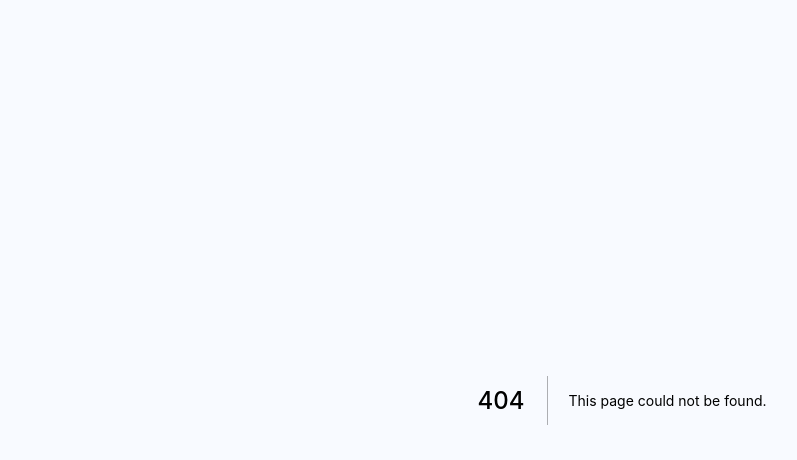
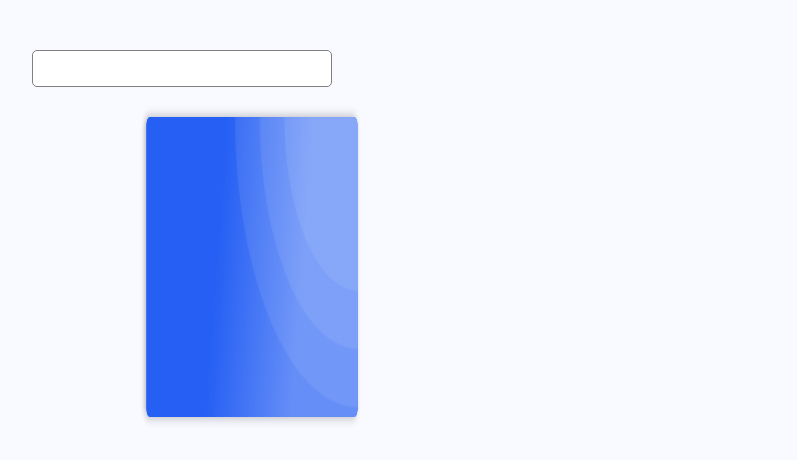
Before and after one commit to znamazi/ovou-bigcommerce, a Next.js app: page /card2 in a window 1280 px wide. Before the commit this address had no page. Shown: the top 460 px of the page, without its empty margins (18-815 px from the left). Built offline with nearby package versions, Linux system fonts and the light colour scheme.

Commit message:
some test

```diff
--- a/pages/_app.js
+++ b/pages/_app.js
@@ -1,4 +1,6 @@
 import GlobalStyle from '../styles/GlobalStyle'
+import '../styles/card2.css'
+import '../styles/metal.css'
 
 const Noop = ({ children }) => <>{children}</>
 
--- /dev/null
+++ b/pages/card2.jsx
@@ -0,0 +1,33 @@
+import React, { useState } from 'react'
+import { Flex } from 'rebass'
+import styled from 'styled-components'
+
+const Input = styled.input`
+  padding: 10px;
+  width: 300px;
+  border: 1px solid gray;
+  border-radius: 5px;
+  margin: 30px;
+`
+
+const Card2 = () => {
+  const [inputValue, setInputValue] = useState('')
+  return (
+    <Flex flexDirection={`column`} margin="20px">
+      <Input
+        name="handle"
+        id="card-details-profile-link"
+        value={inputValue}
+        autoCapitalize="none"
+        aria-describedby="card-details-profile-link-feedback"
+        aria-invalid="true"
+        onChange={(e) => setInputValue(e.currentTarget.value)}
+      />
+      <div className="card">
+        <div className="card__texture"></div>
+      </div>
+    </Flex>
+  )
+}
+
+export default Card2
--- a/styles/GlobalStyle.jsx
+++ b/styles/GlobalStyle.jsx
@@ -21,6 +21,13 @@ const GlobalStyle = createGlobalStyle`
       height:100%;
     }
 
+    :root {
+      --hue: 223;
+      --bg: hsl(var(--hue), 10%, 90%);
+      --fg: hsl(var(--hue), 10%, 10%);
+      --primary: hsl(var(--hue), 90%, 55%);
+      /* font-size: calc(20px + (30 - 20) * (100vw - 320px) / (1280 - 320)); */
+    }
 
     a {
       color: inherit;
--- /dev/null
+++ b/styles/card2.css
@@ -0,0 +1,227 @@
+* {
+  border: 0;
+  box-sizing: border-box;
+  margin: 0;
+  padding: 0;
+}
+:root {
+  /* --hue: 223; */
+  /* --bg: hsl(var(--hue), 10%, 90%); */
+  /* --fg: hsl(var(--hue), 10%, 10%); */
+  /* --primary: hsl(var(--hue), 90%, 55%); */
+  /* font-size: calc(20px + (30 - 20) * (100vw - 320px) / (1280 - 320)); */
+}
+/* body {
+  background-color: var(--bg);
+  color: var(--fg);
+  font: 1em/1.5 sans-serif;
+  height: 100vh;
+  display: grid;
+  place-items: center;
+  perspective: 600px;
+  transition: background-color 0.3s;
+} */
+/* .card,
+.card__chip {
+  overflow: hidden;
+  position: relative;
+} */
+/* .card,
+.card__chip-texture,
+.card__texture {
+  animation-duration: 3s;
+  animation-timing-function: ease-in-out;
+  animation-iteration-count: infinite;
+} */
+.card {
+  /* animation-name: rotate; */
+  background-color: var(--primary);
+  background-image: radial-gradient(circle at 100% 0%, hsla(0, 0%, 100%, 0.08) 29.5%, hsla(0, 0%, 100%, 0) 30%),
+    radial-gradient(circle at 100% 0%, hsla(0, 0%, 100%, 0.08) 39.5%, hsla(0, 0%, 100%, 0) 40%),
+    radial-gradient(circle at 100% 0%, hsla(0, 0%, 100%, 0.08) 49.5%, hsla(0, 0%, 100%, 0) 50%);
+  border-radius: 0.5em;
+  box-shadow: 0 0 0 hsl(0, 0%, 80%), 0 0 0 hsl(0, 0%, 100%), -0.2rem 0 0.75rem 0 hsla(0, 0%, 0%, 0.3);
+  color: hsl(0, 0%, 100%);
+  width: 500px;
+  height: 300px;
+  /* transform: translate3d(0, 0, 0); */
+  /* animation-duration: 3s; */
+  /* animation-timing-function: ease-in-out; */
+  /* animation-iteration-count: infinite; */
+  overflow: hidden;
+  position: relative;
+  transform: rotateY(65deg);
+}
+/* .card__info,
+.card__chip-texture,
+.card__texture {
+  position: absolute;
+}
+.card__chip-texture, */
+.card__texture {
+  animation-name: texture;
+  top: 0;
+  left: 0;
+  width: 200%;
+  height: 100%;
+  animation-duration: 3s;
+  animation-timing-function: ease-in-out;
+  animation-iteration-count: infinite;
+  position: absolute;
+  animation-name: texture;
+  background-image: linear-gradient(-80deg, hsla(0, 0%, 100%, 0.3) 25%, hsla(0, 0%, 100%, 0) 45%);
+}
+/* .card__info {
+  font: 0.75em/1 'DM Sans', sans-serif;
+  display: flex;
+  align-items: center;
+  flex-wrap: wrap;
+  padding: 0.75rem;
+  inset: 0;
+} */
+/* .card__logo,
+.card__number {
+  width: 100%;
+}
+.card__logo {
+  font-weight: bold;
+  font-style: italic;
+}
+.card__chip {
+  background-image: linear-gradient(hsl(0, 0%, 70%), hsl(0, 0%, 80%));
+  border-radius: 0.2rem;
+  box-shadow: 0 0 0 0.05rem hsla(0, 0%, 0%, 0.5) inset;
+  width: 1.25rem;
+  height: 1.25rem;
+  transform: translate3d(0, 0, 0);
+}
+.card__chip-lines {
+  width: 100%;
+  height: auto;
+}
+.card__chip-texture {
+  background-image: linear-gradient(-80deg, hsla(0, 0%, 100%, 0), hsla(0, 0%, 100%, 0.6) 48% 52%, hsla(0, 0%, 100%, 0));
+}
+.card__type {
+  align-self: flex-end;
+  margin-left: auto;
+}
+.card__digit-group,
+.card__exp-date,
+.card__name {
+  background: linear-gradient(hsl(0, 0%, 100%), hsl(0, 0%, 85%) 15% 55%, hsl(0, 0%, 70%) 70%);
+  -webkit-background-clip: text;
+  -webkit-text-fill-color: transparent;
+  font-family: 'Courier Prime', monospace;
+  filter: drop-shadow(0 0.05rem hsla(0, 0%, 0%, 0.3));
+}
+.card__number {
+  font-size: 0.8rem;
+  display: flex;
+  justify-content: space-between;
+}
+.card__valid-thru,
+.card__name {
+  text-transform: uppercase;
+}
+.card__valid-thru,
+.card__exp-date {
+  margin-bottom: 0.25rem;
+  width: 50%;
+}
+.card__valid-thru {
+  font-size: 0.3rem;
+  padding-right: 0.25rem;
+  text-align: right;
+}
+.card__exp-date,
+.card__name {
+  font-size: 0.6rem;
+}
+.card__exp-date {
+  padding-left: 0.25rem;
+}
+.card__name {
+  overflow: hidden;
+  white-space: nowrap;
+  text-overflow: ellipsis;
+  width: 6.25rem;
+}
+.card__vendor,
+.card__vendor:before,
+.card__vendor:after {
+  position: absolute;
+}
+.card__vendor {
+  right: 0.375rem;
+  bottom: 0.375rem;
+  width: 2.55rem;
+  height: 1.5rem;
+}
+.card__vendor:before,
+.card__vendor:after {
+  border-radius: 50%;
+  content: '';
+  display: block;
+  top: 0;
+  width: 1.5rem;
+  height: 1.5rem;
+}
+.card__vendor:before {
+  background-color: #e71d1a;
+  left: 0;
+}
+.card__vendor:after {
+  background-color: #fa5e03;
+  box-shadow: -1.05rem 0 0 #f59d1a inset;
+  right: 0;
+}
+.card__vendor-sr {
+  clip: rect(1px, 1px, 1px, 1px);
+  overflow: hidden;
+  position: absolute;
+  width: 1px;
+  height: 1px;
+} */
+/* .card__texture {
+  animation-name: texture;
+  background-image: linear-gradient(-80deg, hsla(0, 0%, 100%, 0.3) 25%, hsla(0, 0%, 100%, 0) 45%);
+} */
+
+/* Dark theme */
+/* @media (prefers-color-scheme: dark) {
+  :root {
+    --bg: hsl(var(--hue), 10%, 30%);
+    --fg: hsl(var(--hue), 10%, 90%);
+  }
+} */
+
+/* Animation */
+/* @keyframes rotate {
+  from,
+  to {
+    animation-timing-function: ease-in;
+    box-shadow: 0 0 0 hsl(0, 0%, 80%), 0.1rem 0 0 hsl(0, 0%, 100%), -0.2rem 0 0.75rem 0 hsla(0, 0%, 0%, 0.3);
+    transform: rotateY(-10deg);
+  }
+  25%,
+  75% {
+    animation-timing-function: ease-out;
+    box-shadow: 0 0 0 hsl(0, 0%, 80%), 0 0 0 hsl(0, 0%, 100%), -0.25rem -0.05rem 1rem 0.15rem hsla(0, 0%, 0%, 0.3);
+    transform: rotateY(0deg);
+  }
+  50% {
+    animation-timing-function: ease-in;
+    box-shadow: -0.1rem 0 0 hsl(0, 0%, 80%), 0 0 0 hsl(0, 0%, 100%), -0.3rem -0.1rem 1.5rem 0.3rem hsla(0, 0%, 0%, 0.3);
+    transform: rotateY(10deg);
+  }
+} */
+@keyframes texture {
+  from,
+  to {
+    transform: translate3d(0, 0, 0);
+  }
+  50% {
+    transform: translate3d(-50%, 0, 0);
+  }
+}
--- /dev/null
+++ b/styles/metal.css
@@ -0,0 +1,39 @@
+body {
+  margin: 0;
+  padding: 0;
+  background-size: cover;
+}
+h3 {
+  color: white;
+  text-align: center;
+  font-size: 4em;
+  margin-top: 10%;
+  font-family: tahoma;
+  color: #929495;
+}
+h1 > span {
+  /*color:white;*/
+  top: 35%;
+  position: absolute;
+  transition: translateY(-50%);
+  margin: 0;
+  padding: 0;
+  width: 100%;
+  text-align: center;
+  font-family: sans-serif;
+  font-style: italic;
+  font-size: 4em;
+  text-transform: uppercase;
+  letter-spacing: 5px;
+  background: linear-gradient(#262626, #eaeaea, #262626);
+  -webkit-background-clip: text;
+  color: transparent;
+}
+h1 > span:nth-child(1) {
+  z-index: 2;
+}
+h1 > span:nth-child(2) {
+  z-index: 1;
+  text-shadow: 1px 1px 0 #262626, 2px 2px 0 #262626, 3px 3px 0 #262626, 4px 4px 0 #262626, 5px 5px 0 #262626,
+    1px 1px 0 #262626, 6px 20px 20px rgba(0, 0, 0, 1), -1px -1px 0 #fff;
+}
```
Also changed, not shown: pages/index.js (+70 -9 lines), pages/metal.jsx (added, +15 -0 lines).
